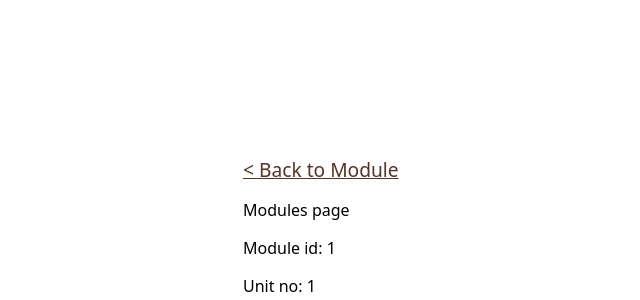
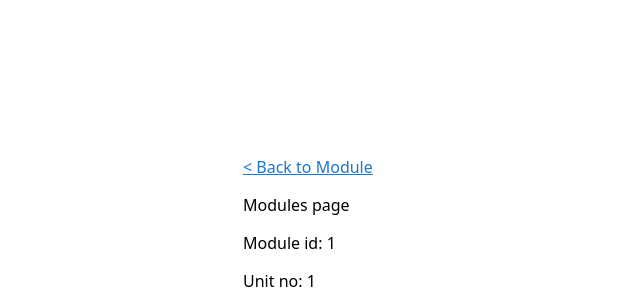
Before and after one commit to HueNUSH/Hue, a Vue app: page /modules/1/1 in a window 1280 px wide. Shown: the part 652-952 px from the top of the page, without its empty margins (21-661 px from the left). Built offline with nearby package versions, Linux system fonts and the light colour scheme; a web font is replaced by a local one.

Commit message:
Replace unconventional anchor element with router-link element

```diff
--- a/src/views/Unit.vue
+++ b/src/views/Unit.vue
@@ -1,8 +1,8 @@
 <template>
   <v-container fluid class="px-12 py-6">
-    <a id="back-link" :href="'/#/modules/' + $route.params.module_id">
+    <router-link :to="'/modules/' + $route.params.module_id">
       < Back to Module
-    </a>
+    </router-link>
 
     <p> Modules page </p>
     <p> Module id: {{ $route.params.module_id }}</p>
@@ -18,10 +18,3 @@ export default {
   name: "Unit"
 }
 </script>
-
-<style>
-#back-link {
-  color: #55342A;
-  font-size: larger;
-}
-</style>
```
